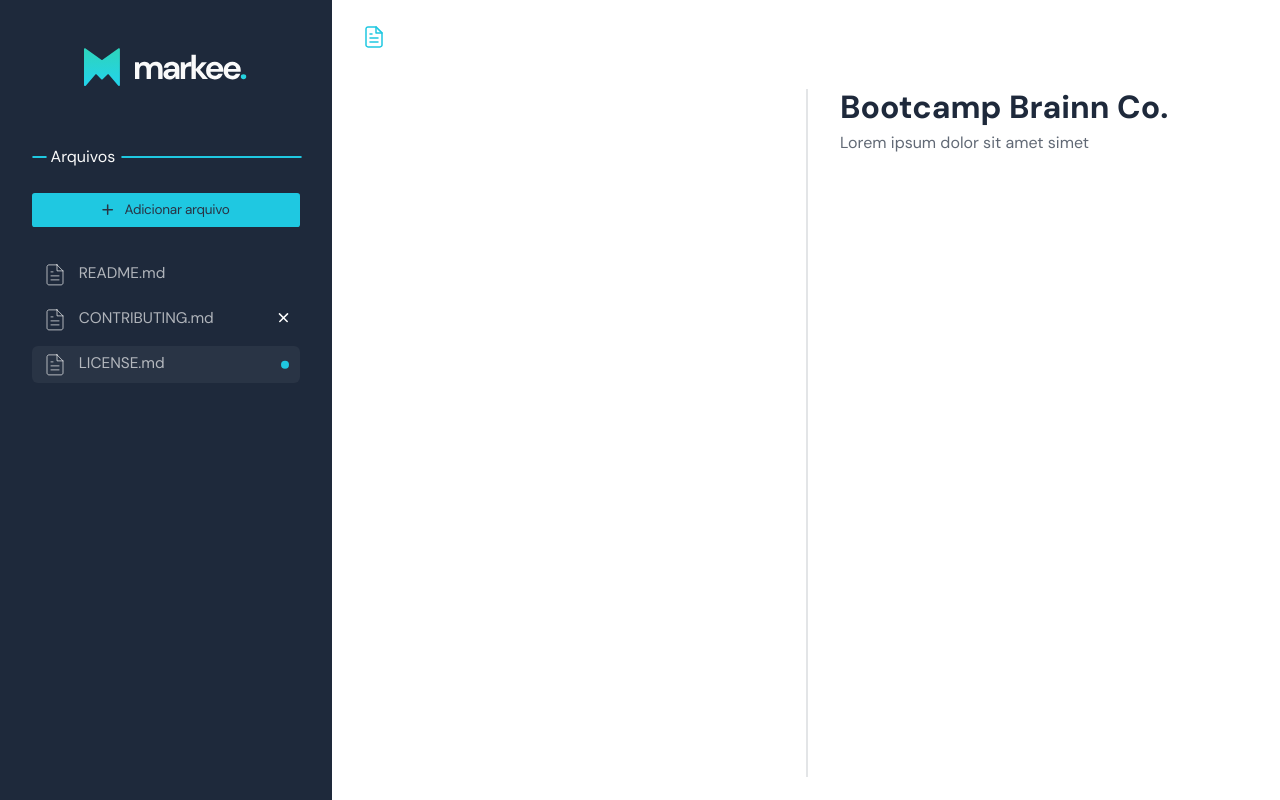
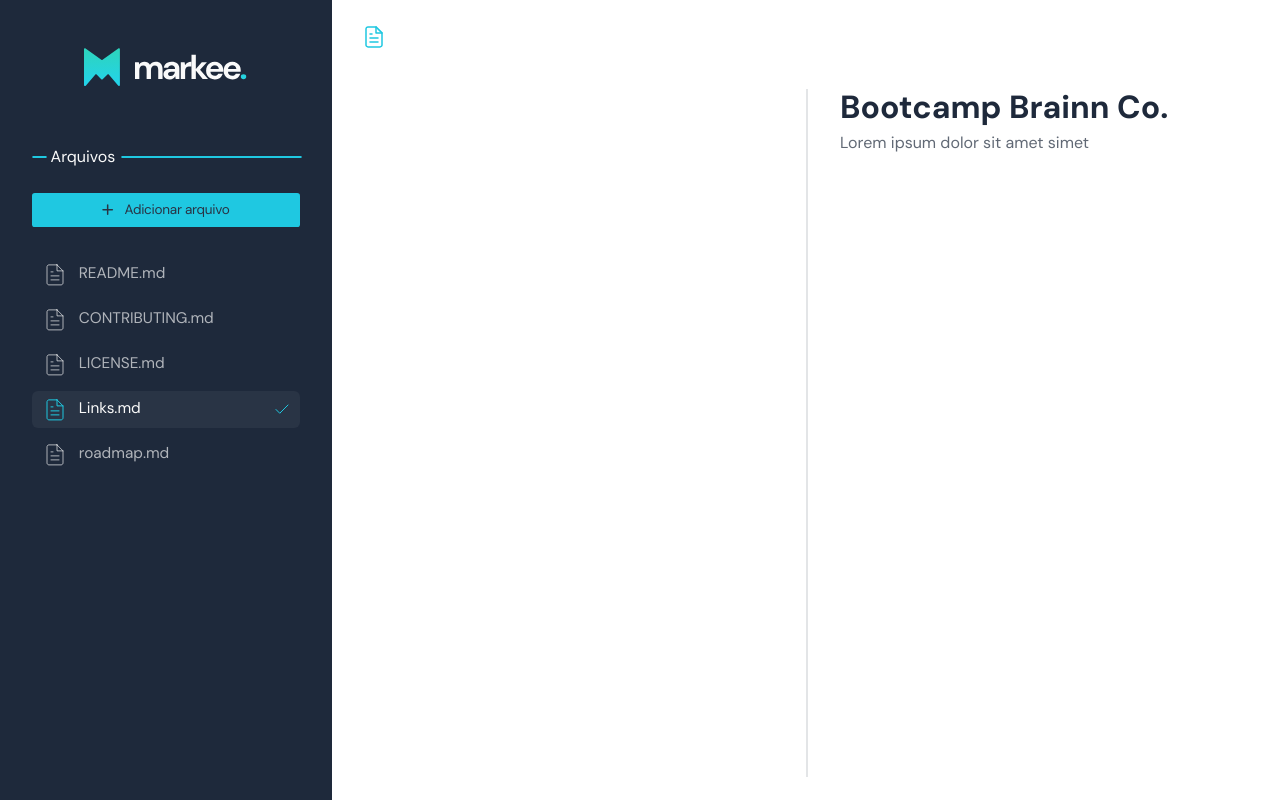
Before and after one commit to mutheus/markee, a React (Create React App) app: page / in a window 1280 px wide. Built offline with nearby package versions, Linux system fonts and the light colour scheme.

Commit message:
Add dynamic nav states

```diff
--- a/src/sidebar/sidebar.tsx
+++ b/src/sidebar/sidebar.tsx
@@ -3,15 +3,55 @@ import { ReactComponent as Logo } from 'shared/assets/logo.svg'
 import { ReactComponent as FileIcon } from 'shared/assets/file-icon.svg'
 import { ReactComponent as RemoveIcon } from './assets/remove-icon.svg'
 import { ReactComponent as ToSaveIcon } from './assets/to-save-icon.svg'
+import { ReactComponent as SavedIcon } from './assets/saved-icon.svg'
+import { ReactComponent as SavingIcon } from './assets/saving-icon.svg'
 import * as S from './styles/sidebar-style'
+
+const data = [
+  {
+    id: 1,
+    name: 'README.md',
+    content: '',
+    active: false,
+    status: 'saved',
+  },
+  {
+    id: 2,
+    name: 'CONTRIBUTING.md',
+    content: '',
+    active: false,
+    status: 'saved',
+  },
+  {
+    id: 3,
+    name: 'LICENSE.md',
+    content: '',
+    active: false,
+    status: 'saving',
+  },
+  {
+    id: 4,
+    name: 'Links.md',
+    content: '',
+    active: true,
+    status: 'saved',
+  },
+  {
+    id: 5,
+    name: 'roadmap.md',
+    content: '',
+    active: false,
+    status: 'editing',
+  },
+]
 
 export function Sidebar () {
   return (
     <S.AsideContainer>
       <S.LogoWrapper>
-        <S.ListLink href='/'>
+        <a href='/'>
           <Logo />
-        </S.ListLink>
+        </a>
       </S.LogoWrapper>
 
       <S.TitleWrapper>
@@ -26,25 +66,30 @@ export function Sidebar () {
 
       <nav>
         <S.List>
-          <S.ListItem>
-            <FileIcon />
-            <S.ListLink href='/readme'>README.md</S.ListLink>
-            <span />
-          </S.ListItem>
-          <S.ListItem>
-            <FileIcon />
-            <S.ListLink href='/contributing'>CONTRIBUTING.md</S.ListLink>
+          {data.map((file) => (
+            <S.ListItem key={file.id} active={file.active}>
+              <FileIcon />
+              <S.ListLink href='/'>{file.name}</S.ListLink>
 
-            <S.RemoveButton>
-              <RemoveIcon />
-            </S.RemoveButton>
-          </S.ListItem>
-          <S.ListItem>
-            <FileIcon />
-            <S.ListLink href='/license'>LICENSE.md</S.ListLink>
-
-            <ToSaveIcon />
-          </S.ListItem>
+              {file.active && file.status === 'editing'
+                ? (
+                  <ToSaveIcon />
+                  )
+                : file.active && file.status === 'saving'
+                  ? (
+                    <SavingIcon />
+                    )
+                  : file.active && file.status === 'saved'
+                    ? (
+                      <SavedIcon />
+                      )
+                    : (
+                      <S.RemoveButton>
+                        <RemoveIcon />
+                      </S.RemoveButton>
+                      )}
+            </S.ListItem>
+          ))}
         </S.List>
       </nav>
     </S.AsideContainer>
--- a/src/sidebar/styles/sidebar-style.ts
+++ b/src/sidebar/styles/sidebar-style.ts
@@ -63,7 +63,11 @@ export const List = styled.ul`
   gap: 8px;
 `
 
-export const ListItem = styled.li`
+type ListItemProps = {
+  active: boolean
+}
+
+export const ListItem = styled.li<ListItemProps>`${({ active, theme }) => css`
   list-style-type: none;
   display: flex;
   gap: 12px;
@@ -72,27 +76,38 @@ export const ListItem = styled.li`
   padding: 0 .7em;
   border-radius: 6px;
 
-  &:hover {
-    background-color: rgba(255, 255, 255, .05);
+  background-color: ${active ? 'rgba(255, 255, 255, .05)' : ''};
+
+  a {
+    color: ${active ? theme.colors.white : 'rgba(255, 255, 255, .65)'};
   }
 
-  &:nth-child(3) {
+  svg path {
+    stroke: ${active ? theme.colors.primary : theme.colors.white};
+    stroke-opacity: ${active && 'unset'};
+  }
+
+  &:hover {
     background-color: rgba(255, 255, 255, .05);
   }
 
   *:last-child {
     margin-left: auto;
   }
-`
+`}`
 
 export const ListLink = styled.a`
-  color: rgba(255, 255, 255, .65);
   text-decoration: none;
   font-weight: 400;
+
+  &:hover {
+    color: ${({ theme }) => theme.colors.white}
+  }
 `
 
 export const RemoveButton = styled.button`
   background-color: transparent;
+  visibility: hidden;
   border: none;
   cursor: pointer;
   padding: 0;
```
Also changed, not shown: src/sidebar/assets/saved-icon.svg (added), src/sidebar/assets/saving-icon.svg (added).
